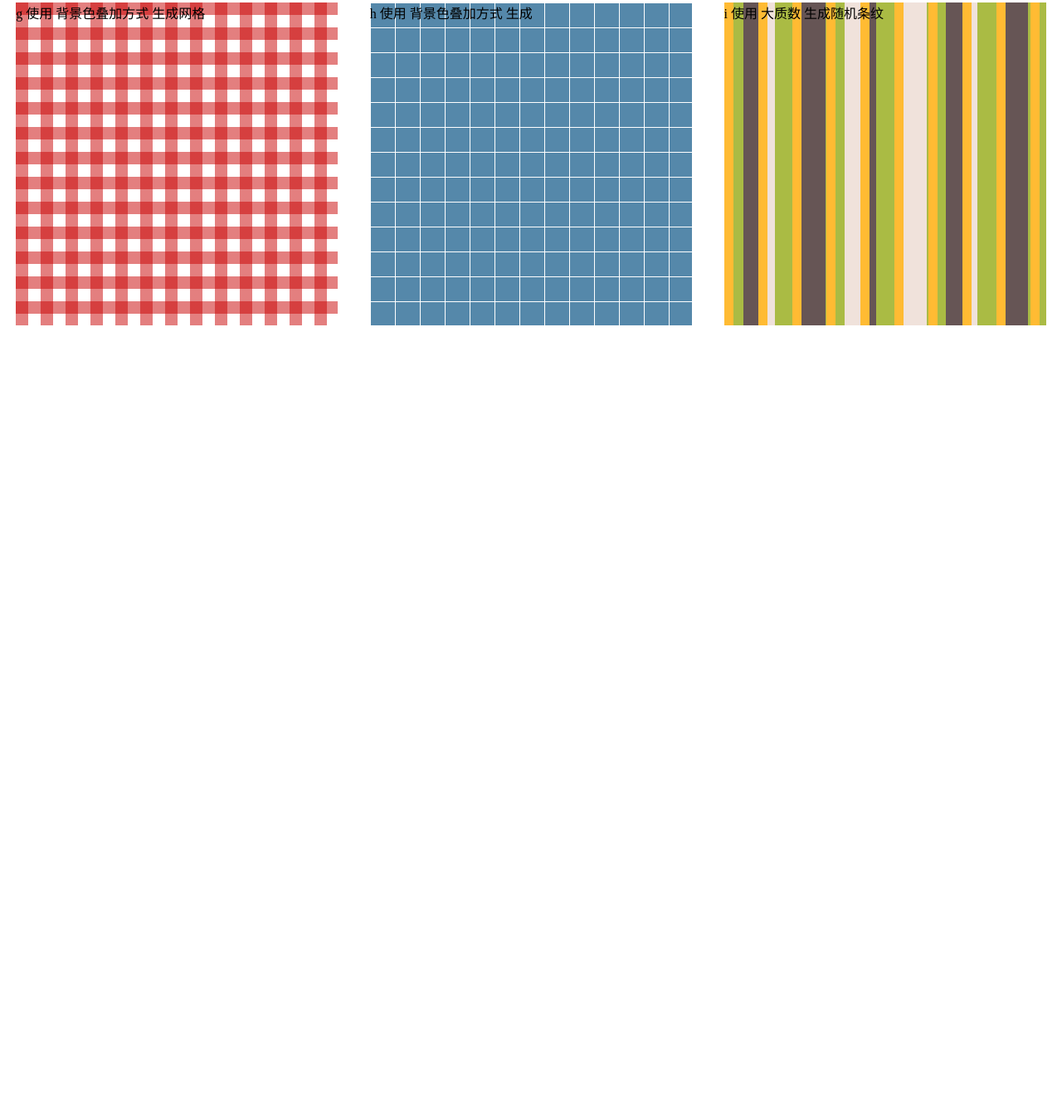
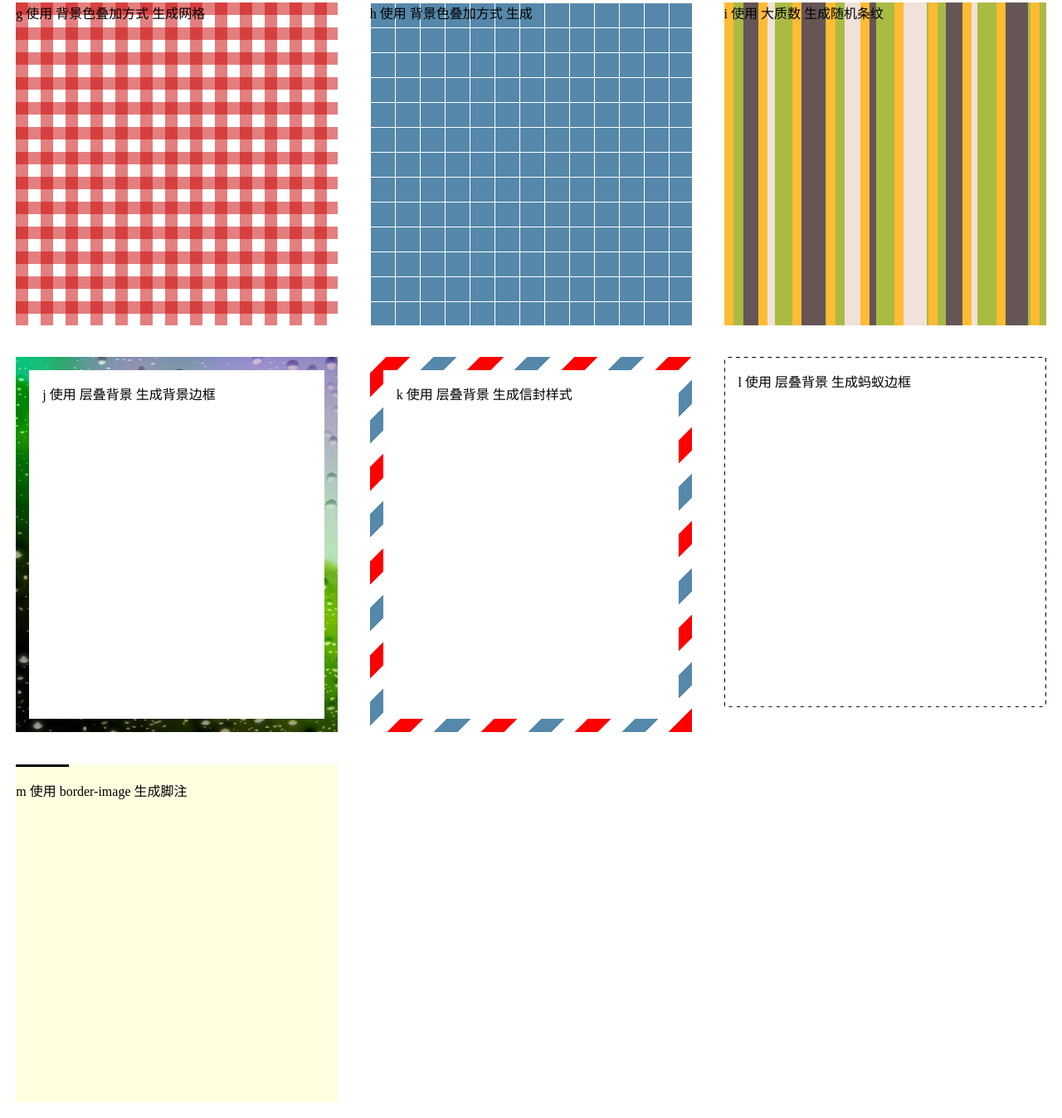
Before and after one commit to ca091/static-test, a plain HTML site: page static/css-secret/background.html in a window 1280 px wide. Shown: the part 869-2216 px from the top of the page at 83% size. Before the commit the page ends 1280 px from the top, so only its background shows below. Drawn offline with Linux system fonts and the light colour scheme.

Commit message:
feat: test bg

```diff
--- a/static/css-secret/background.html
+++ b/static/css-secret/background.html
@@ -15,7 +15,6 @@
     }
     body > div {
       margin: 1.5vw;
-      width: 30.33vw;
       height: 30.33vw;
     }
     #box-a {
@@ -75,6 +74,51 @@
         linear-gradient(90deg, #655 41px, transparent 0);
       background-size: 41px 100%, 61px 100%, 83px 100%;
     }
+    #box-j {
+      padding: 1em;
+      border: 1em solid transparent;
+      background: linear-gradient(#fff, #fff) padding-box,
+        url("./bj.jpg") border-box 0 / cover;
+    }
+    #box-k {
+      padding: 1em;
+      border: 1em solid transparent;
+      background: linear-gradient(#fff, #fff),
+        repeating-linear-gradient(-45deg,
+          red 0,
+          red 20px,
+          transparent 0,
+          transparent 40px,
+          #58a 0,
+          #58a 60px,
+          transparent 0,
+          transparent 80px);
+      background-size: cover;
+      background-clip: padding-box, border-box;
+      background-origin: border-box;
+    }
+    @keyframes ants {
+      to {
+        background-position: 100%;
+      }
+    }
+    #box-l {
+      padding: 1em;
+      border: 1px solid transparent;
+      background: linear-gradient(#fff, #fff) padding-box,
+      repeating-linear-gradient(-45deg,
+        #000 0,
+        #000 25%,
+        #fff 0,
+        #fff 50%) 0 / .6em .6em;
+      animation: ants 12s linear infinite;
+    }
+    #box-m {
+      padding-top: 1em;
+      border-top: .2em solid transparent;
+      border-image: 100% 0 0 linear-gradient(90deg, currentColor 4em, transparent 0);
+      background: lightyellow;
+    }
   </style>
 </head>
 <body>
@@ -105,5 +149,17 @@
 <div id="box-i">
   i 使用 大质数 生成随机条纹
 </div>
+<div id="box-j">
+  j 使用 层叠背景 生成背景边框
+</div>
+<div id="box-k">
+  k 使用 层叠背景 生成信封样式
+</div>
+<div id="box-l">
+  l 使用 层叠背景 生成蚂蚁边框
+</div>
+<div id="box-m">
+  m 使用 border-image 生成脚注
+</div>
 </body>
 </html>
```
Also changed, not shown: static/test/t.html (+8 -25 lines).
